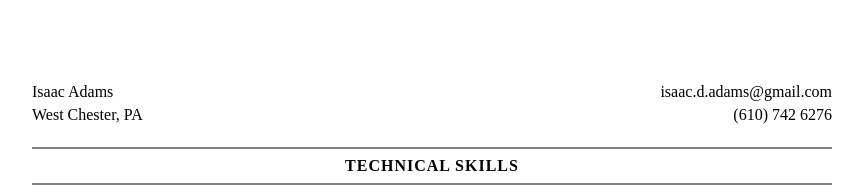
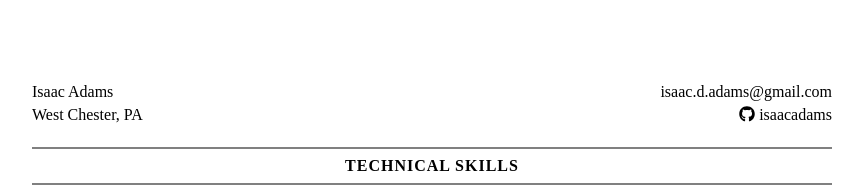
Before and after one commit to isaacadams/resume, a React (Vite) app: page / in a window 1280 px wide. Shown: the top 193 px of the page, without its empty margins (208-1071 px from the left). Built offline with nearby package versions, Linux system fonts and the light colour scheme.

Commit message:
:sparkles: replaced phone number with github icon, profile name, and link to my main github page

```diff
--- a/package.json
+++ b/package.json
@@ -15,6 +15,7 @@
   },
   "devDependencies": {
     "@fortawesome/fontawesome-svg-core": "^1.2.28",
+    "@fortawesome/free-brands-svg-icons": "^5.13.0",
     "@fortawesome/free-solid-svg-icons": "^5.13.0",
     "@fortawesome/react-fontawesome": "^0.1.9",
     "@isaacadams/extensions": "^1.0.3",
--- /dev/null
+++ b/src/icons.ts
@@ -0,0 +1,5 @@
+import { library } from '@fortawesome/fontawesome-svg-core';
+import { faGithub } from '@fortawesome/free-brands-svg-icons';
+//import { faCheckSquare, faCoffee } from '@fortawesome/free-solid-svg-icons';
+
+library.add(faGithub);
--- a/src/index.tsx
+++ b/src/index.tsx
@@ -1,7 +1,8 @@
 import './index.less';
+import './icons.ts';
 import * as React from 'react';
 import * as ReactDOM from 'react-dom';
-
+import { FontAwesomeIcon } from '@fortawesome/react-fontawesome';
 import { History, HistoryRecord, Skill, Header, YSpacer } from './components';
 
 function Resume(props) {
@@ -17,7 +18,7 @@ function Resume(props) {
                     },
                     bottom: {
                         left: "West Chester, PA",
-                        right: "(610) 742 6276"
+                        right: <a href="https://github.com/isaacadams" ><FontAwesomeIcon icon={["fab", "github"]} /> isaacadams</a> //"(610) 742 6276"
                     }
                 }} />
                 <YSpacer space="15px" />
--- a/src/styles/overrides.less
+++ b/src/styles/overrides.less
@@ -13,3 +13,8 @@ hr {
 ul {
     padding-left: 15px;
 }
+
+a {
+    color: inherit;
+    text-decoration: none;
+}
```
Also changed, not shown: 1 other file (tests, documents, lock files or other folders).
